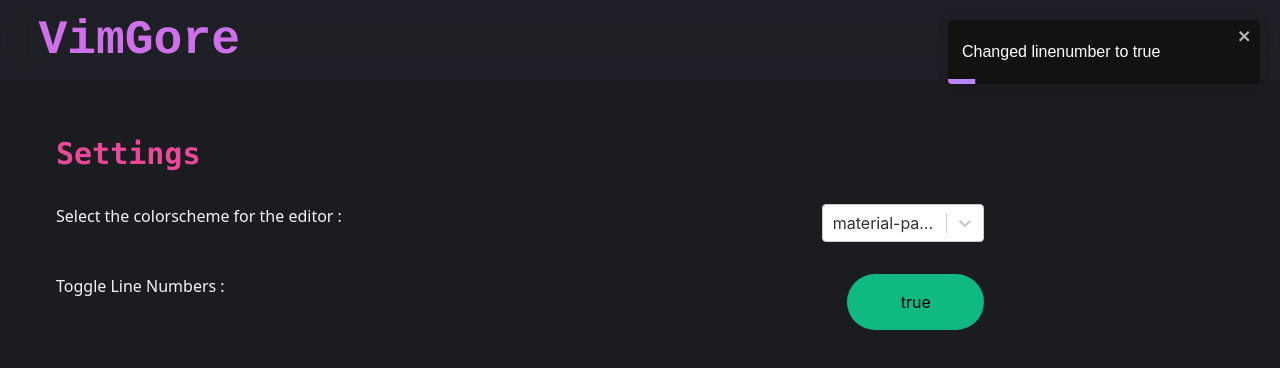
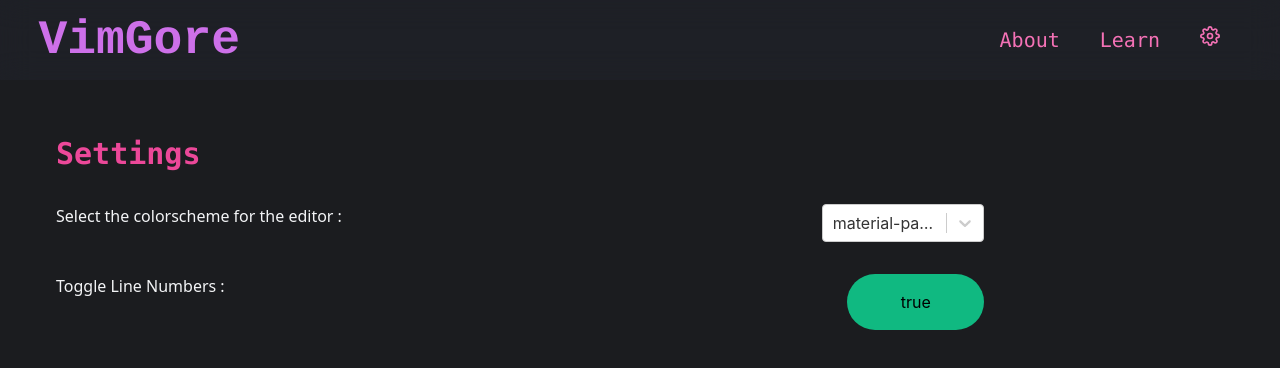
Before and after one commit to ps173/VimGore, a Next.js app in the folder client/: page /settings in a window 1280 px wide. Shown: the top 368 px of the page. Built offline with nearby package versions, Linux system fonts and the light colour scheme.

Commit message:
did not wanted to commit this but had to

```diff
--- a/client/containers/SettingsContainer.jsx
+++ b/client/containers/SettingsContainer.jsx
@@ -33,11 +33,11 @@ const SettingsContainer = () => {
 
  const handleClick = () => {
   setLineNumber((prev) => !prev);
+  notify("linenumber", !linenumber);
  };
 
  useEffect(() => {
   localStorage.setItem("linenumber", linenumber);
-  notify("linenumber", linenumber);
  }, [linenumber]);
 
  return (
```
